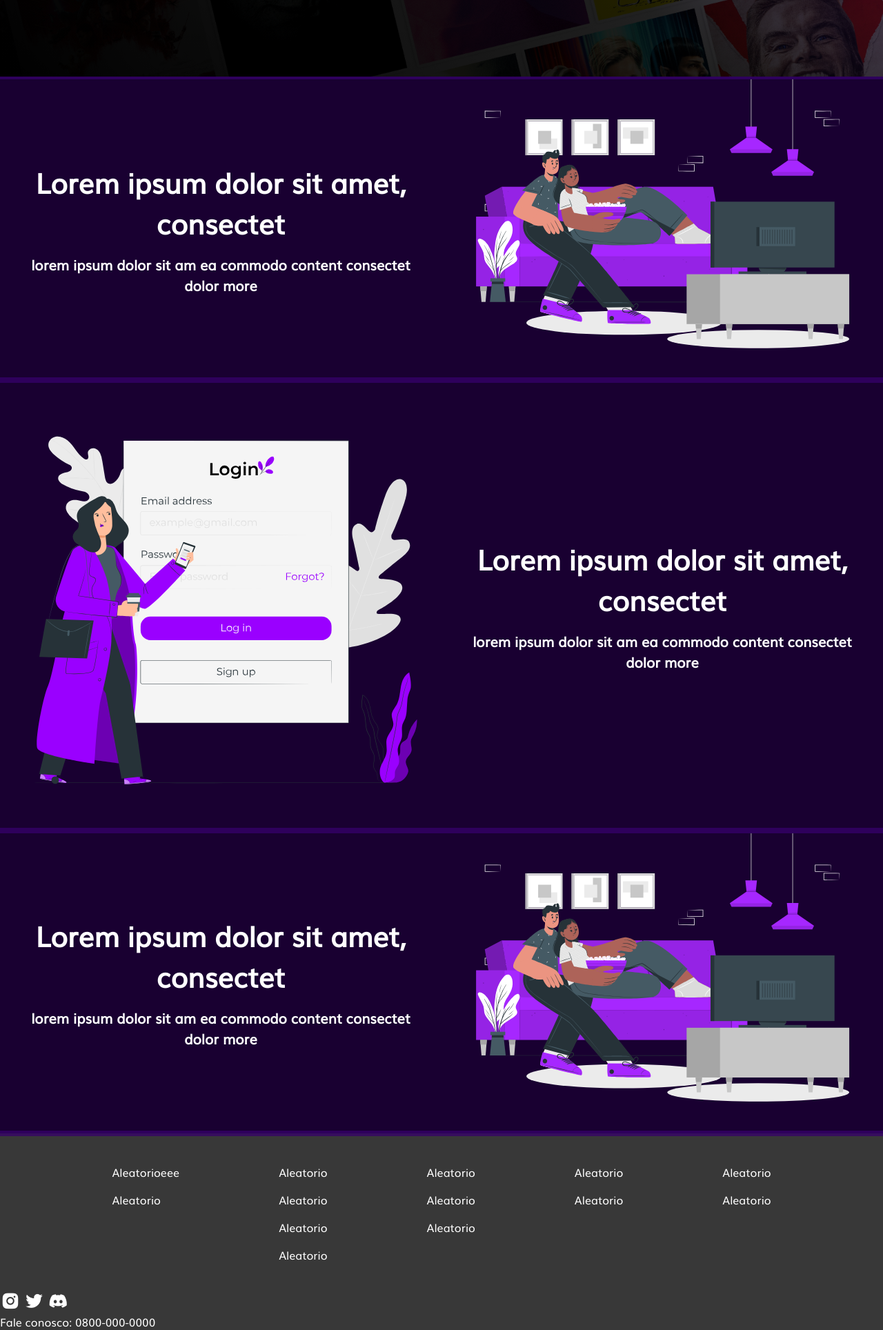
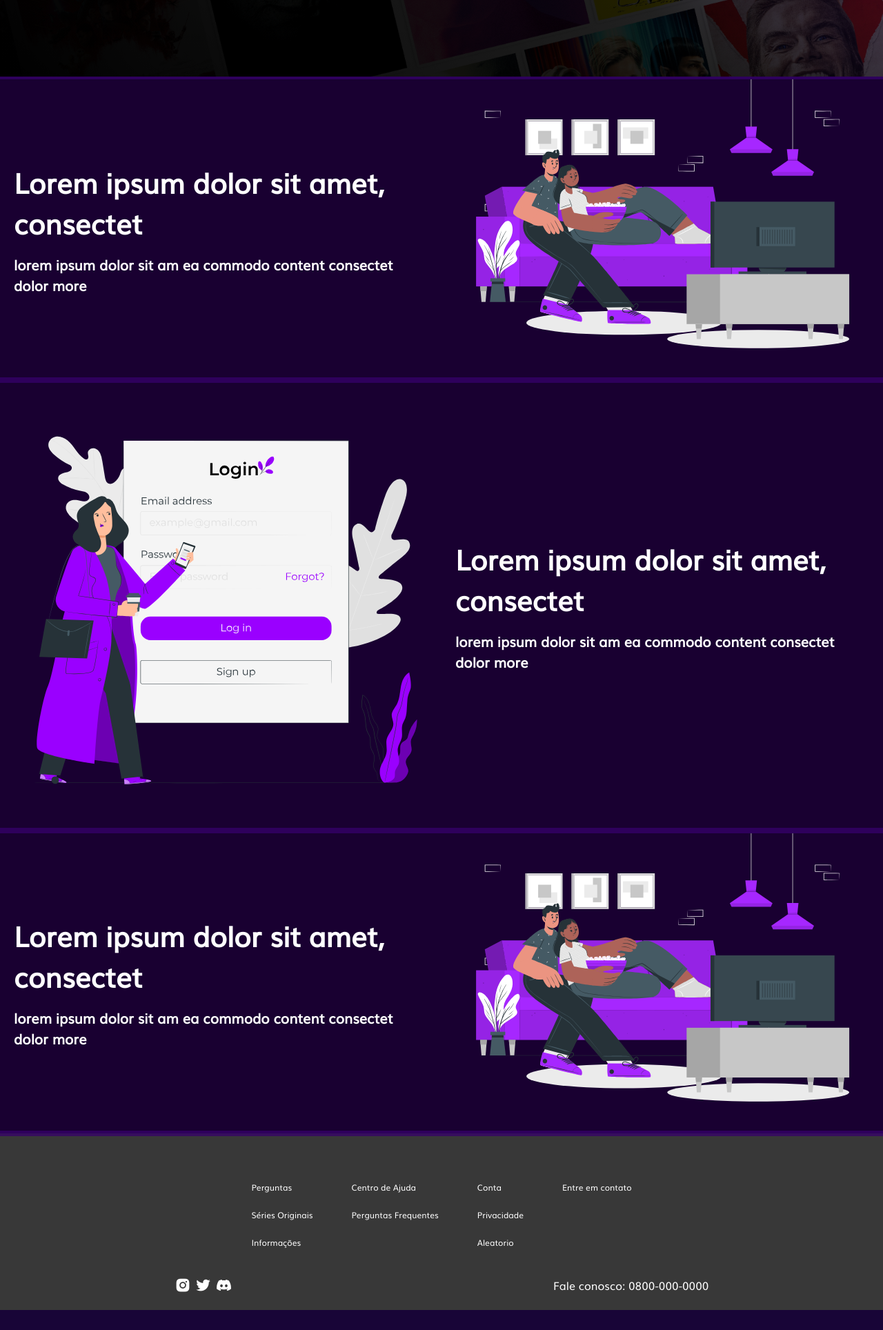
Before and after one commit to Jackson-SM/devcine, a PHP site: page /pages/home in a window 1280 px wide. Shown: the part 689-2617 px from the top of the page at 69% size. After the commit the page ends 2588 px from the top, so only its background shows below. Run offline with PHP 8.4, Linux system fonts and the light colour scheme.

Commit message:
Footer completo e página home terminada

```diff
--- a/app/user/register.php
+++ b/app/user/register.php
@@ -40,7 +40,7 @@
           }
 
           $password_hash = password_hash($password,PASSWORD_BCRYPT);
-          $sql = "INSERT INTO usuarios (login,password,name,email,img_profile,level) VALUES ('$login', '$password_hash', '$name','$email','$newName', 1)";
+          $sql = "INSERT INTO usuarios (login,password,name,email,img_profile,level) VALUES ('$login', '$password_hash', '$name','$email','$newName', 2)";
           $register = mysqli_query($connect, $sql);
           if($register){
             $sql = "SELECT * FROM usuarios WHERE login = '$login'";
--- a/pages/home.php
+++ b/pages/home.php
@@ -83,40 +83,31 @@
       <footer>
         <div class="links">
           <ul>
-            <li><a href="">Aleatorioeee</a></li>
+            <li><a href="">Perguntas</a></li>
+            <li><a href="">Séries Originais</a></li>
+            <li><a href="">Informações</a></li>
+          </ul>
+          <ul>
+            <li><a href="">Centro de Ajuda</a></li>
+            <li><a href="">Perguntas Frequentes</a></li>
+          </ul>
+          <ul>
+            <li><a href="">Conta</a></li>
+            <li><a href="">Privacidade</a></li>
             <li><a href="">Aleatorio</a></li>
           </ul>
           <ul>
-            <li><a href="">Aleatorio</a></li>
-            <li><a href="">Aleatorio</a></li>
-            <li><a href="">Aleatorio</a></li>
-            <li><a href="">Aleatorio</a></li>
-          </ul>
-          <ul>
-            <li><a href="">Aleatorio</a></li>
-            <li><a href="">Aleatorio</a></li>
-            <li><a href="">Aleatorio</a></li>
-          </ul>
-          <ul>
-            <li><a href="">Aleatorio</a></li>
-            <li><a href="">Aleatorio</a></li>
-          </ul>
-          <ul>
-            <li><a href="">Aleatorio</a></li>
-            <li><a href="">Aleatorio</a></li>
+            <li><a href="">Entre em contato</a></li>
           </ul>
         </div>
         <div class="infos">
           <div class="plataforms">
-            <span><i class='bx bxl-instagram-alt' ></i></span>
-            <span><i class='bx bxl-twitter'></i></span>
-            <span><i class='bx bxl-discord-alt' ></i></span>
+            <a href=""><i class='bx bxl-instagram-alt' ></i></a>
+            <a href=""><i class='bx bxl-twitter'></i></a>
+            <a href=""><i class='bx bxl-discord-alt' ></i></a>
           </div>
           <div class="contact">
             <span>Fale conosco: 0800-000-0000</span>
-          </div>
-          <div>
-            <span>Copi</span>
           </div>
         </div>
       </footer>
--- a/public/css/home/sections.css
+++ b/public/css/home/sections.css
@@ -86,7 +86,6 @@ article .apresentation:nth-child(even) .content-apresentation:nth-child(odd){
   justify-content: space-around;
   border-top: 4px solid rgba(53, 0, 106, 0.755);
   border-bottom: 4px solid rgba(53, 0, 106, 0.755);
-  text-align: center;
   width: 100%;
 }
 
@@ -123,6 +122,7 @@ article .apresentation:nth-child(even) .content-apresentation:nth-child(odd){
   .content-apresentation {
     flex-direction: column;
     width: 100%;
+    text-align: center;
   }
   .title-apresentation {
     width: 100%;
@@ -131,23 +131,30 @@ article .apresentation:nth-child(even) .content-apresentation:nth-child(odd){
     display: flex;
     flex-direction: column;
   }
+
+  footer .links {
+    flex-direction: column;
+    align-items:center;
+    text-align: center;
+  }
 }
 
 footer{
   color: white;
   border-top: 4px solid rgba(53, 0, 106, 0.755);
   background-color: rgb(56, 56, 56);
+  padding: 20px;
 }
 
 footer .links {
   display:flex;
-  gap: 4rem;
+  gap: 1rem;
   justify-content:center;
 }
 
 footer ul {
   list-style: none;
-  padding: 40px;
+  padding: 40px 20px;
   display: flex;
   flex-direction: column;
   gap: 1rem;
@@ -156,7 +163,26 @@ footer ul {
 footer li a {
   text-decoration: none;
   color: white;
+  transition: all ease 200ms;
+  font-size: 12px;
+}
+footer li a:hover {
+  color: rgba(255, 255, 255, 0.7);
 }
 .plataforms i {
-  font-size: 30px;
+  font-size: 25px;
+  transition: all ease 200ms;
 }
+.plataforms a {
+  text-decoration: none;
+  color: white;
+}
+.plataforms a:hover i{
+  transform: scale(1.1);
+}
+
+.infos {
+  display: flex;
+  width:100%;
+  justify-content: space-around;
+}
```
Also changed, not shown: app/user/img/39/61eb1f93ac67b.jpg (added).
